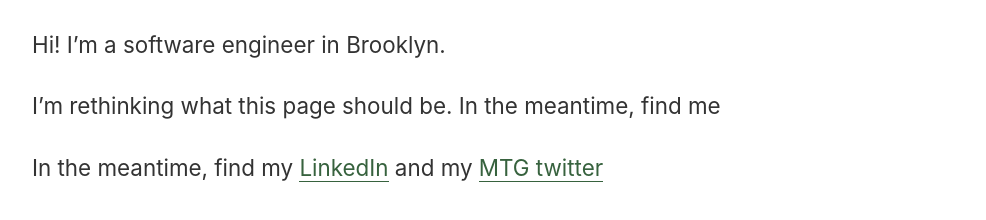
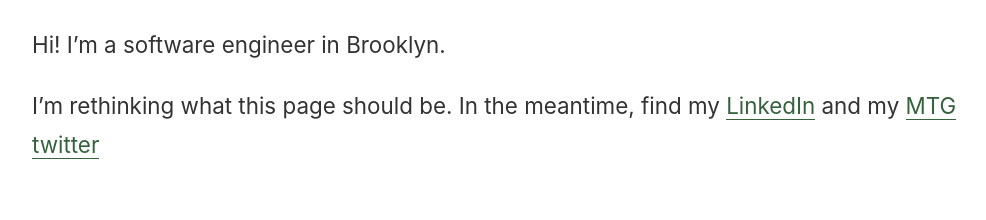
Before and after one commit to wyattdanger/wyattdanger.github.io, a plain HTML site: page index.html in a window 1280 px wide. Shown: the part 90-310 px from the top of the page, without its empty margins (128-1114 px from the left). Drawn offline with Linux system fonts and the light colour scheme.

Commit message:
Update index.html

```diff
--- a/index.html
+++ b/index.html
@@ -68,10 +68,7 @@
       Hi! I&rsquo;m a software engineer in Brooklyn.
     </p>
     <p>
-      I&rsquo;m rethinking what this page should be. In the meantime, find me
-    </p>
-    <p>
-      In the meantime, find my <a href="https://www.linkedin.com/in/stephenwyattbush/">LinkedIn</a>
+      I&rsquo;m rethinking what this page should be. In the meantime, find my <a href="https://www.linkedin.com/in/stephenwyattbush/">LinkedIn</a>
       and my <a href="https://x.com/swbmtg">MTG twitter</a>
     </p>
   </section>
```
